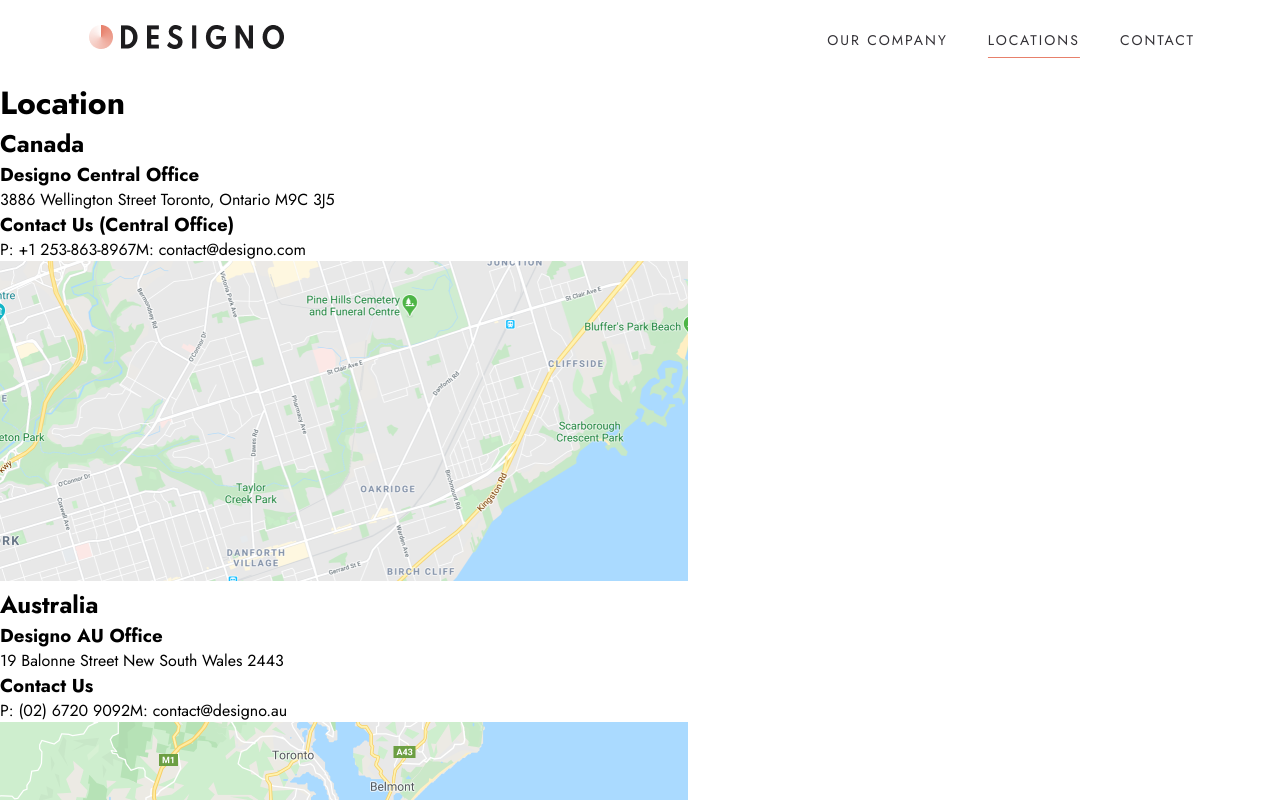
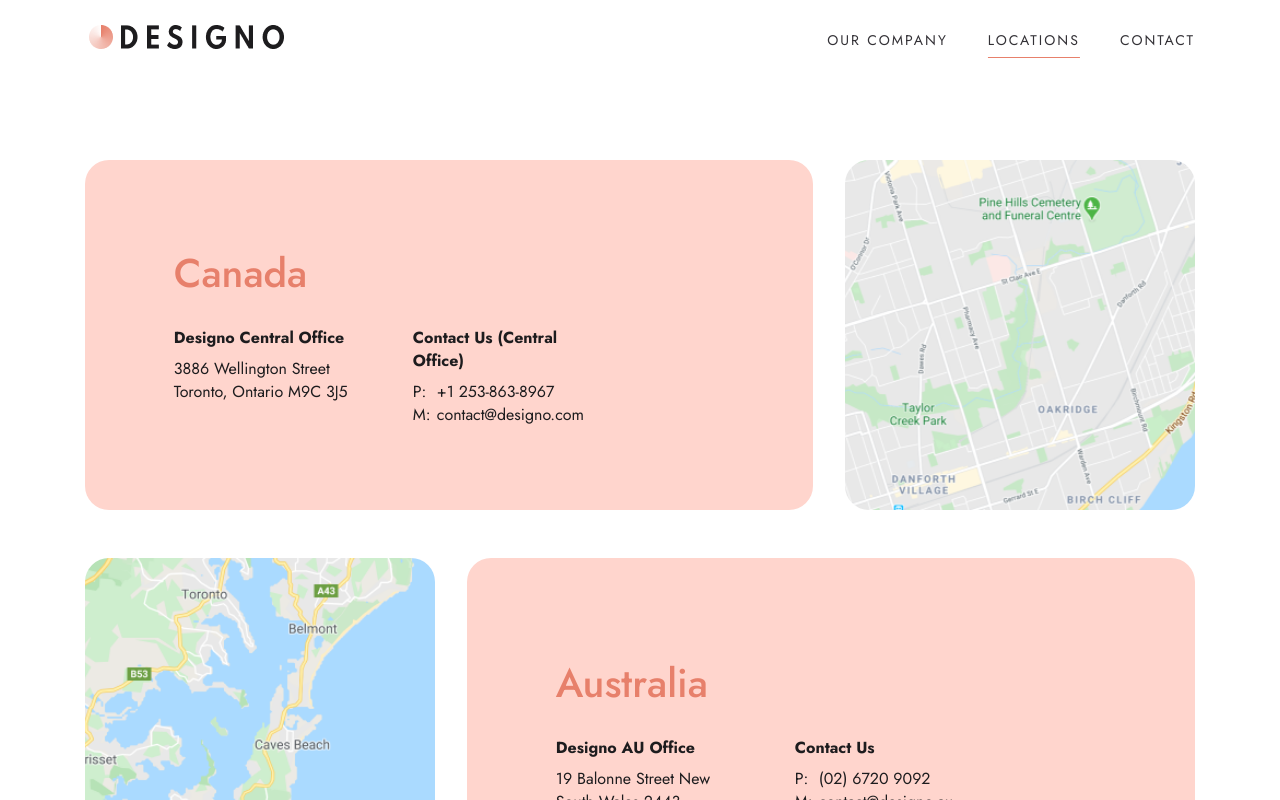
Before and after one commit to DanyloOhurtsov/Designo, a React (Create React App) app: page /locations in a window 1280 px wide. Shown: the top 800 px of the page. Built offline with nearby package versions, Linux system fonts and the light colour scheme; the HTML template or start-up script is replaced by a standard one.

Commit message:
LocationPage | Content | Desktop
Changes:
- Updated LocationPage Content
- Added styles for Desktop view

```diff
--- a/src/pages/LocationsPage/LocationPage.jsx
+++ b/src/pages/LocationsPage/LocationPage.jsx
@@ -1,5 +1,5 @@
 import React, { useEffect } from "react";
-import styles from './locationPage.module.scss';
+import styles from "./locationPage.module.scss";
 import { allImages } from "../../content/images/allImages";
 
 export const LocationPage = () => {
@@ -99,11 +99,17 @@
 
     return (
         <div className={styles.locationPage}>
-            <h1>Location</h1>
             {dataLocation.map((location) => (
-                <div className={styles.itemLocation} key={location.id}>
+                <div
+                    className={`${styles.itemLocation} ${
+                        location.reverse ? styles.reverse : ""
+                    }`}
+                    key={location.id}
+                >
                     <div className={styles.textSection}>
-                        <h2 className={styles.title2}>{location.locationName}</h2>
+                        <h2 className={styles.title2}>
+                            {location.locationName}
+                        </h2>
                         <div className={styles.linksLocation}>
                             <div className={styles.item1Location}>
                                 <h3 className={styles.title3}>
@@ -120,9 +126,15 @@
                                 <div className={styles.textPhone}>
                                     {location.contacts.phone.text.map(
                                         (item) => (
-                                            <a href={item.href} key={item.id}>
-                                                {item.title} {item.link}
-                                            </a>
+                                            <div className={styles.linkText}>
+                                                <p>{item.title}</p>
+                                                <a
+                                                    href={item.href}
+                                                    key={item.id}
+                                                >
+                                                    {item.link}
+                                                </a>
+                                            </div>
                                         )
                                     )}
                                 </div>
--- a/src/pages/LocationsPage/locationPage.module.scss
+++ b/src/pages/LocationsPage/locationPage.module.scss
@@ -1 +1,93 @@
-@import '../../mainStyles.module.scss'
+@import "../../mainStyles.module.scss";
+
+// DESKTOP
+.locationPage {
+    max-width: calc(1110px + 32px);
+    padding: 0 16px;
+    margin: 0 auto;
+    margin-top: 80px;
+    display: flex;
+    flex-direction: column;
+    gap: 48px;
+    .itemLocation {
+        display: flex;
+        gap: 32px;
+        &.reverse {
+            flex-direction: row-reverse;
+        }
+        .textSection {
+            width: calc(70% - 16px);
+            background-color: $color_VeryLightPeach;
+            display: flex;
+            flex-direction: column;
+            justify-content: center;
+            gap: 24px;
+            padding: 16px 8%;
+            border-radius: 24px;
+            .title2 {
+                color: $color_Peach;
+                font-size: $size_40;
+                font-weight: $weight_500;
+            }
+            .linksLocation {
+                display: flex;
+                gap: 64px;
+                .item1Location,
+                .item2Phone {
+                    display: flex;
+                    flex-direction: column;
+                    gap: 8px;
+                    max-width: 175px;
+                    .title3 {
+                        color: $color_Black;
+                        font-size: $size_16;
+                        font-weight: $weight_700;
+                        width: 100%;
+                    }
+                    .mainText {
+                        width: 100%;
+                        color: $color_Black;
+                        font-size: $size_16;
+                        font-weight: $weight_400;
+                    }
+                    .textPhone {
+                        display: flex;
+                        flex-direction: column;
+                        .linkText {
+                            display: flex;
+                            gap: 8px;
+                            p,
+                            a {
+                                color: $color_Black;
+                                font-size: $size_16;
+                                font-weight: $weight_400;
+                                transition: 250ms;
+                            }
+                            p {
+                                width: 16px;
+                            }
+                            a:hover{
+                                color: $color_Peach;
+                            }
+                        }
+                    }
+                }
+            }
+        }
+        .imageSection {
+            overflow: hidden;
+            width: calc(30% - 16px);
+            min-width: 350px;
+            display: flex;
+            align-items: center;
+            justify-content: center;
+            border-radius: 24px;
+            height: 350px;
+            img {
+                width: 100%;
+                height: 100%;
+                object-fit: cover;
+            }
+        }
+    }
+}
```
